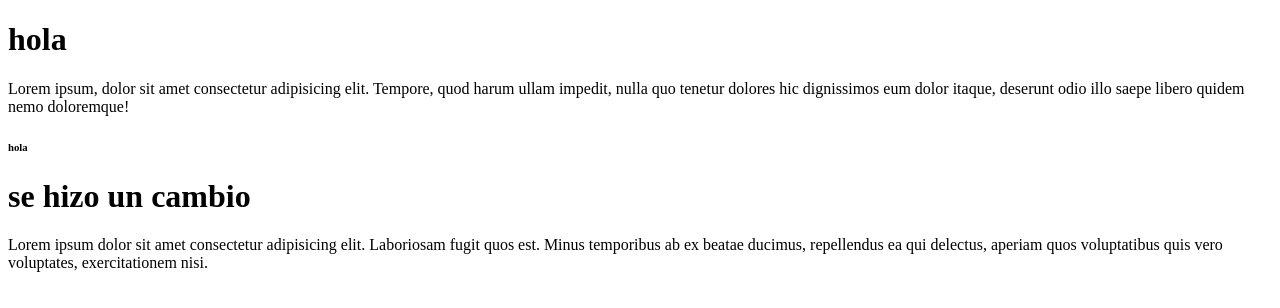
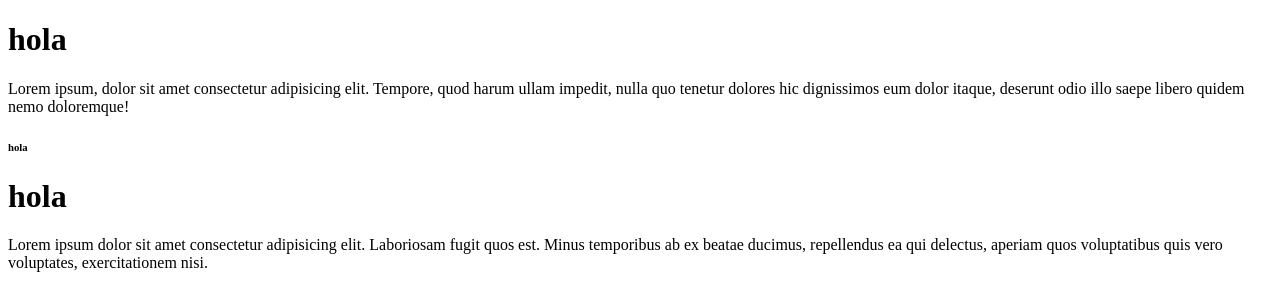
Before and after one commit to astridVanessa/mi-primer-repositorio-git, a plain HTML site: page index.html in a window 1280 px wide. Drawn offline with Linux system fonts and the light colour scheme.

Commit message:
se agrego un hola

```diff
--- a/index.html
+++ b/index.html
@@ -10,7 +10,7 @@
     <p>Lorem ipsum, dolor sit amet consectetur adipisicing elit. Tempore, quod harum ullam impedit, nulla quo tenetur dolores hic dignissimos eum dolor itaque, deserunt odio illo saepe libero quidem nemo doloremque!</p>
     <h6>hola</h6>
     <div>
-        <h1>se hizo un cambio</h1>
+        <h1>hola</h1>
         <p>Lorem ipsum dolor sit amet consectetur adipisicing elit. Laboriosam fugit quos est. Minus temporibus ab ex beatae ducimus, repellendus ea qui delectus, aperiam quos voluptatibus quis vero voluptates, exercitationem nisi.</p>
     </div>
 </body>
```
